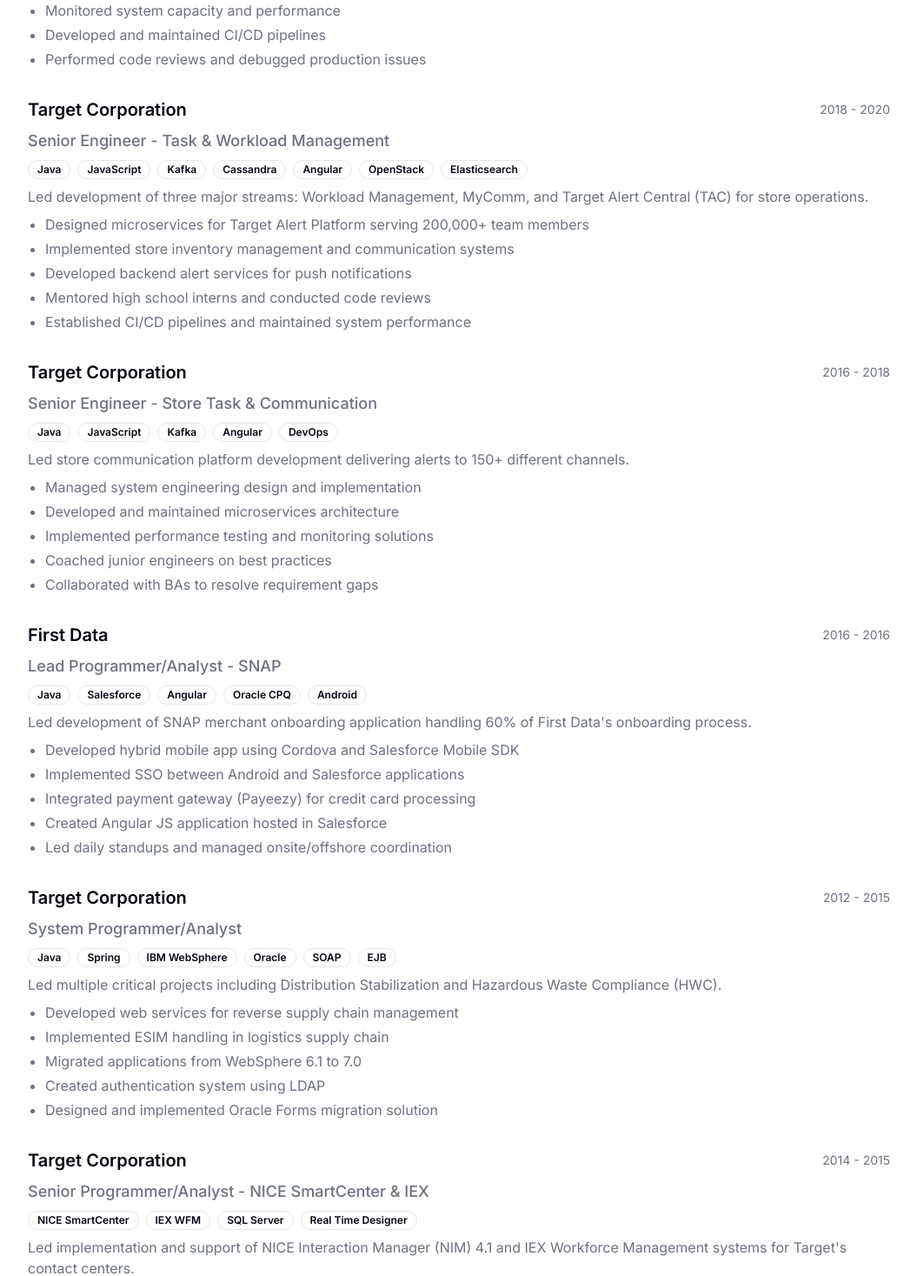
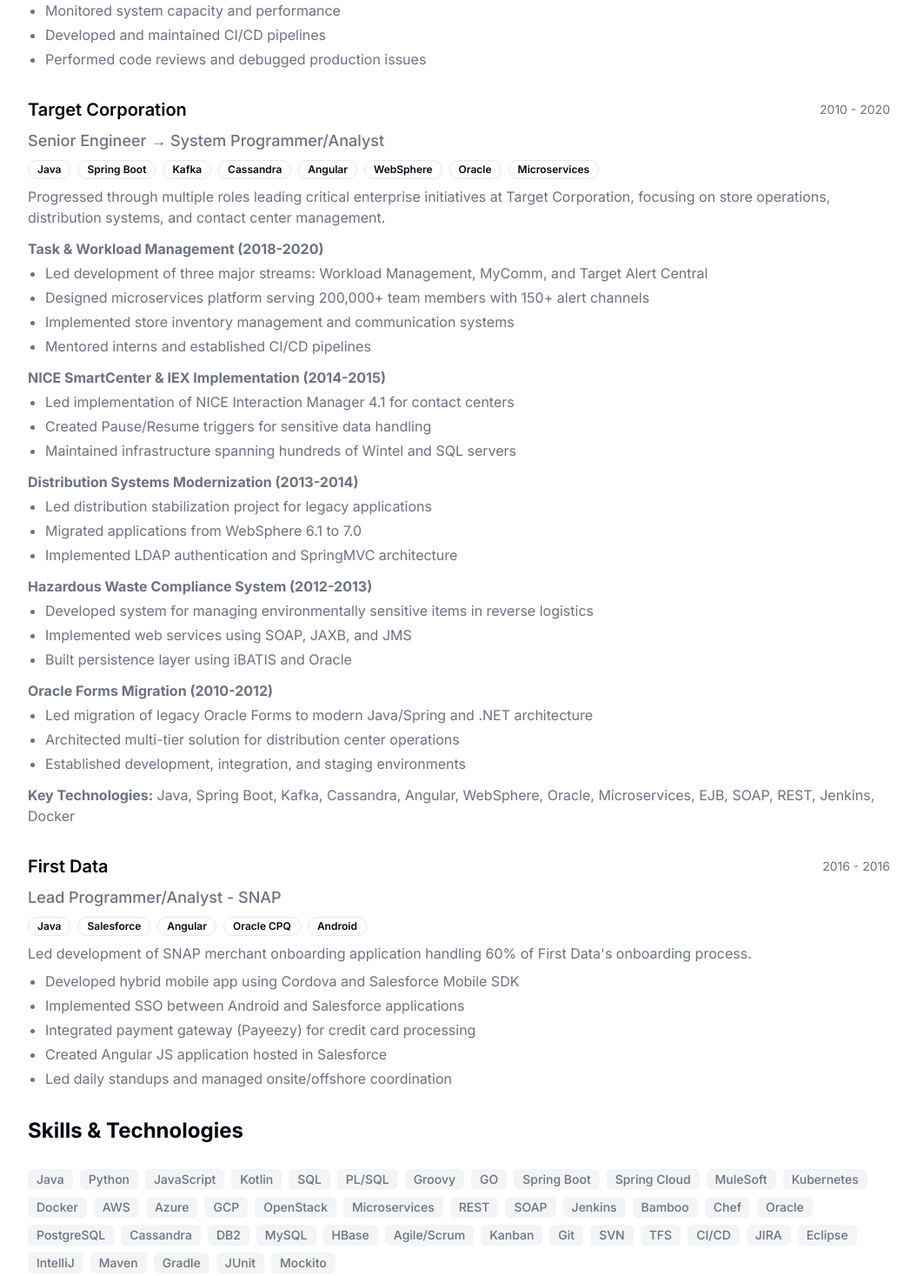
Before and after one commit to Bonythomasv/mariyamrajeevgeorge-resume, a Next.js app: page /detailed-resume in a window 1280 px wide. Shown: the part 1330-2797 px from the top of the page at 87% size, without its empty margins (112-1167 px from the left). Built offline with nearby package versions, Linux system fonts and the light colour scheme.

Commit message:
adding detaile resume and link as well

```diff
--- a/src/data/resume-data-detailed.tsx
+++ b/src/data/resume-data-detailed.tsx
@@ -5,12 +5,12 @@
   initials: "BT",
   location: "Vancouver, BC",
   locationLink: "https://www.google.com/maps/place/Vancouver",
-  about: "Oracle Certified Java Programmer | Senior Software Developer | 13+ Years Experience",
+  about: "Oracle Certified Java Programmer | Senior Software Developer | 15+ Years Experience",
   avatarUrl: "/bony-profile.jpg",
   summary: (
     <>
-      <p>Oracle Certified Java Programmer with 13+ years of IT experience in Application development using Java/J2EE technologies, with expertise in developing microservices and maintaining CI/CD frameworks.</p>
-      <p className="mt-2">Strong experience in cloud development, SOA architecture, and hands-on experience with databases like Oracle, DB2, Cassandra, and Postgres. Proven track record in all phases of Software Engineering (SDLC).</p>
+      <p>Oracle Certified Java Programmer with 15+ years of IT experience in Application development using Java/J2EE technologies, with expertise in developing microservices and maintaining CI/CD frameworks.</p>
+      <p className="mt-2">Strong experience in cloud development (AWS, Azure, GCP, OpenStack), SOA architecture, and hands-on experience with databases like Oracle, DB2, Cassandra, and Postgres. Proven track record in all phases of Software Engineering (SDLC).</p>
     </>
   ),
   contact: {
@@ -43,8 +43,8 @@
       link: "https://www.ubc.ca/",
       badges: ["Java", "MuleSoft", "AWS", "PostgreSQL", "Bamboo", "Salesforce"],
       title: "Senior Software Developer",
-      start: "2021",
-      end: "2022",
+      start: "2022",
+      end: "Present",
       description: (
         <>
           <p>Led the development of MuleSoft-based API orchestrations for rebuilding foundational API services at UBC.</p>
@@ -63,8 +63,8 @@
       link: "https://www.pattisonfoodgroup.com/",
       badges: ["Java", "Spring Boot", "Azure", "Oracle", "Elastic Search", "IICS"],
       title: "Technical Lead",
-      start: "2020",
-      end: "2021",
+      start: "2021",
+      end: "2022",
       description: (
         <>
           <p>Led the Store Inventory Management team handling 50+ microservices across multiple store banners including Save-On-Foods and Urban Fare.</p>
@@ -84,7 +84,7 @@
       badges: ["Java", "Cassandra", "Elasticsearch", "OpenStack", "Kubernetes"],
       title: "Senior Backend Engineer",
       start: "2020",
-      end: "2020",
+      end: "2021",
       description: (
         <>
           <p>Worked on A10, Global Relay's flagship product used by 21 out of 25 top banks worldwide for archiving communications data.</p>
@@ -101,40 +101,61 @@
     {
       company: "Target Corporation",
       link: "https://www.target.com/",
-      badges: ["Java", "JavaScript", "Kafka", "Cassandra", "Angular", "OpenStack", "Elasticsearch"],
-      title: "Senior Engineer - Task & Workload Management",
-      start: "2018",
+      badges: ["Java", "Spring Boot", "Kafka", "Cassandra", "Angular", "WebSphere", "Oracle", "Microservices"],
+      title: "Senior Engineer → System Programmer/Analyst",
+      start: "2010",
       end: "2020",
       description: (
         <>
-          <p>Led development of three major streams: Workload Management, MyComm, and Target Alert Central (TAC) for store operations.</p>
-          <ul className="list-disc pl-5 mt-2 space-y-1">
-            <li>Designed microservices for Target Alert Platform serving 200,000+ team members</li>
-            <li>Implemented store inventory management and communication systems</li>
-            <li>Developed backend alert services for push notifications</li>
-            <li>Mentored high school interns and conducted code reviews</li>
-            <li>Established CI/CD pipelines and maintained system performance</li>
-          </ul>
-        </>
-      ),
-    },
-    {
-      company: "Target Corporation",
-      link: "https://www.target.com/",
-      badges: ["Java", "JavaScript", "Kafka", "Angular", "DevOps"],
-      title: "Senior Engineer - Store Task & Communication",
-      start: "2016",
-      end: "2018",
-      description: (
-        <>
-          <p>Led store communication platform development delivering alerts to 150+ different channels.</p>
-          <ul className="list-disc pl-5 mt-2 space-y-1">
-            <li>Managed system engineering design and implementation</li>
-            <li>Developed and maintained microservices architecture</li>
-            <li>Implemented performance testing and monitoring solutions</li>
-            <li>Coached junior engineers on best practices</li>
-            <li>Collaborated with BAs to resolve requirement gaps</li>
-          </ul>
+          <p>Progressed through multiple roles leading critical enterprise initiatives at Target Corporation, focusing on store operations, distribution systems, and contact center management.</p>
+
+          <div className="mt-3">
+            <strong>Task & Workload Management (2018-2020)</strong>
+            <ul className="list-disc pl-5 mt-1 space-y-1">
+              <li>Led development of three major streams: Workload Management, MyComm, and Target Alert Central</li>
+              <li>Designed microservices platform serving 200,000+ team members with 150+ alert channels</li>
+              <li>Implemented store inventory management and communication systems</li>
+              <li>Mentored interns and established CI/CD pipelines</li>
+            </ul>
+          </div>
+
+          <div className="mt-3">
+            <strong>NICE SmartCenter & IEX Implementation (2014-2015)</strong>
+            <ul className="list-disc pl-5 mt-1 space-y-1">
+              <li>Led implementation of NICE Interaction Manager 4.1 for contact centers</li>
+              <li>Created Pause/Resume triggers for sensitive data handling</li>
+              <li>Maintained infrastructure spanning hundreds of Wintel and SQL servers</li>
+            </ul>
+          </div>
+
+          <div className="mt-3">
+            <strong>Distribution Systems Modernization (2013-2014)</strong>
+            <ul className="list-disc pl-5 mt-1 space-y-1">
+              <li>Led distribution stabilization project for legacy applications</li>
+              <li>Migrated applications from WebSphere 6.1 to 7.0</li>
+              <li>Implemented LDAP authentication and SpringMVC architecture</li>
+            </ul>
+          </div>
+
+          <div className="mt-3">
+            <strong>Hazardous Waste Compliance System (2012-2013)</strong>
+            <ul className="list-disc pl-5 mt-1 space-y-1">
+              <li>Developed system for managing environmentally sensitive items in reverse logistics</li>
+              <li>Implemented web services using SOAP, JAXB, and JMS</li>
+              <li>Built persistence layer using iBATIS and Oracle</li>
+            </ul>
+          </div>
+
+          <div className="mt-3">
+            <strong>Oracle Forms Migration (2010-2012)</strong>
+            <ul className="list-disc pl-5 mt-1 space-y-1">
+              <li>Led migration of legacy Oracle Forms to modern Java/Spring and .NET architecture</li>
+              <li>Architected multi-tier solution for distribution center operations</li>
+              <li>Established development, integration, and staging environments</li>
+            </ul>
+          </div>
+
+          <p className="mt-3"><strong>Key Technologies:</strong> Java, Spring Boot, Kafka, Cassandra, Angular, WebSphere, Oracle, Microservices, EJB, SOAP, REST, Jenkins, Docker</p>
         </>
       ),
     },
@@ -157,105 +178,6 @@
           </ul>
         </>
       ),
-    },
-    {
-      company: "Target Corporation",
-      badges: ["Java", "Spring", "IBM WebSphere", "Oracle", "SOAP", "EJB"],
-      title: "System Programmer/Analyst",
-      start: "2012",
-      end: "2015",
-      description: (
-        <>
-          <p>Led multiple critical projects including Distribution Stabilization and Hazardous Waste Compliance (HWC).</p>
-          <ul className="list-disc pl-5 mt-2 space-y-1">
-            <li>Developed web services for reverse supply chain management</li>
-            <li>Implemented ESIM handling in logistics supply chain</li>
-            <li>Migrated applications from WebSphere 6.1 to 7.0</li>
-            <li>Created authentication system using LDAP</li>
-            <li>Designed and implemented Oracle Forms migration solution</li>
-          </ul>
-        </>
-      ),
-    },
-    {
-      company: "Target Corporation",
-      link: "https://www.target.com/",
-      badges: ["NICE SmartCenter", "IEX WFM", "SQL Server", "Real Time Designer"],
-      title: "Senior Programmer/Analyst - NICE SmartCenter & IEX",
-      start: "2014",
-      end: "2015",
-      description: (
-        <>
-          <p>Led implementation and support of NICE Interaction Manager (NIM) 4.1 and IEX Workforce Management systems for Target's contact centers.</p>
-          <ul className="list-disc pl-5 mt-2 space-y-1">
-            <li>Managed recording functions implementation for Client Support Center, Guest Relations, and Gift Card Operations</li>
-            <li>Created Pause/Resume triggers using Real Time Designer for sensitive data handling</li>
-            <li>Maintained infrastructure spanning hundreds of Wintel and SQL servers</li>
-            <li>Provided technical support and issue resolution for contact center agents</li>
-            <li>Enhanced application security and implemented best practices</li>
-          </ul>
-        </>
-      ),
-    },
-    {
-      company: "Target Corporation",
-      link: "https://www.target.com/",
-      badges: ["Java", "Spring", "IBM WebSphere", "Oracle", "LDAP", "Shell Script"],
-      title: "System Programmer/Analyst - Distribution Systems",
-      start: "2013",
-      end: "2014",
-      description: (
-        <>
-          <p>Led distribution stabilization project to address critical issues in legacy distribution applications.</p>
-          <ul className="list-disc pl-5 mt-2 space-y-1">
-            <li>Developed security screens with LDAP authentication integration</li>
-            <li>Implemented SpringMVC controllers and JSP pages for enhanced functionality</li>
-            <li>Migrated applications from WebSphere 6.1 to 7.0</li>
-            <li>Created JUnit test suites for automated testing</li>
-            <li>Resolved critical Oracle 9i database performance issues</li>
-          </ul>
-        </>
-      ),
-    },
-    {
-      company: "Target Corporation",
-      link: "https://www.target.com/",
-      badges: ["Java", "EJB 3.0", "Web Services", "Oracle", "SOAP", "JAXB", "JMS"],
-      title: "System Programmer/Analyst - HWC",
-      start: "2012",
-      end: "2013",
-      description: (
-        <>
-          <p>Developed Hazardous Waste Compliance (HWC) system for managing environmentally sensitive items in reverse logistics.</p>
-          <ul className="list-disc pl-5 mt-2 space-y-1">
-            <li>Designed and implemented web services for reverse supply chain management</li>
-            <li>Created XML schemas and implemented JAXB 2.0 mappings</li>
-            <li>Developed JMS/MDB solutions for shipment quote processing</li>
-            <li>Built persistence layer using iBATIS and Oracle</li>
-            <li>Implemented automated testing using JUnit and HQ Quality Center</li>
-          </ul>
-        </>
-      ),
-    },
-    {
-      company: "Target Corporation",
-      link: "https://www.target.com/",
-      badges: ["Java", "Spring", ".NET", "Oracle Forms", "Web Services", "SOAP"],
-      title: "System Programmer/Analyst - Forms Migration",
-      start: "2010",
-      end: "2012",
-      description: (
-        <>
-          <p>Led migration of legacy Oracle Forms applications to modern Java/Spring and .NET architecture for distribution center operations.</p>
-          <ul className="list-disc pl-5 mt-2 space-y-1">
-            <li>Architected multi-tier solution with .NET frontend and Java/Spring backend</li>
-            <li>Implemented SOAP web services for cross-platform communication</li>
-            <li>Developed security and authentication modules using LDAP</li>
-            <li>Created deployment pipelines for WebSphere environment</li>
-            <li>Established development, integration, and staging environments</li>
-          </ul>
-        </>
-      ),
     }
   ],
   skills: [
@@ -263,7 +185,7 @@
     "Java", "Python", "JavaScript", "Kotlin", "SQL", "PL/SQL", "Groovy", "GO",
 
     // Frameworks & Technologies
-    "Spring Boot", "Spring Cloud", "MuleSoft", "Kubernetes", "Docker", "AWS", "Azure",
+    "Spring Boot", "Spring Cloud", "MuleSoft", "Kubernetes", "Docker", "AWS", "Azure", "GCP", "OpenStack",
     "Microservices", "REST", "SOAP", "Jenkins", "Bamboo", "Chef",
 
     // Databases
--- a/src/data/resume-data.tsx
+++ b/src/data/resume-data.tsx
@@ -10,10 +10,13 @@
   // personalWebsiteUrl: "https://bonythomas.com",
   summary: (
     <>
-      Results-driven Senior Software Engineer with 14+ years of experience designing scalable,
+      Results-driven Senior Software Engineer with 15+ years of experience designing scalable,
       cloud-native applications using Java, Spring Boot, and microservices architecture.
-      Expertise in CI/CD, cloud platforms (AWS, OpenStack), and containerization (Docker, Kubernetes)
+      Expertise in CI/CD, cloud platforms (AWS, Azure, GCP, OpenStack), and containerization (Docker, Kubernetes)
       to deliver high-performance, scalable solutions.
+      <span className="text-xs text-gray-400 hover:text-gray-500 ml-1">
+        <a href="/detailed-resume">[view detailed experience]</a>
+      </span>
     </>
   ),
   contact: {
@@ -181,6 +184,8 @@
     "Spring Boot",
     "Microservices Architecture",
     "AWS",
+    "Azure",
+    "GCP",
     "Docker",
     "Kubernetes",
     "CI/CD",
```
Also changed, not shown: 2 other files (tests, documents, lock files or other folders).
